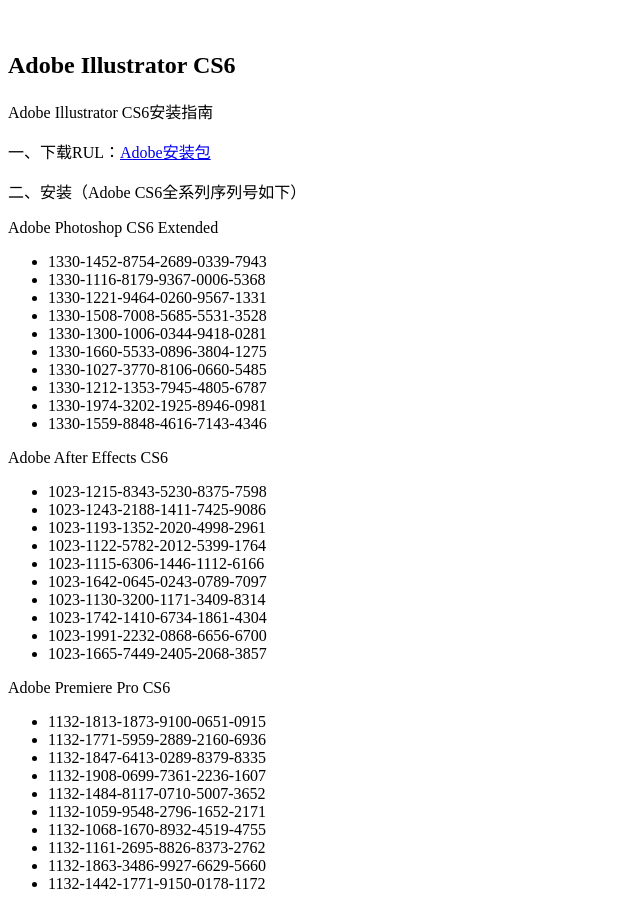
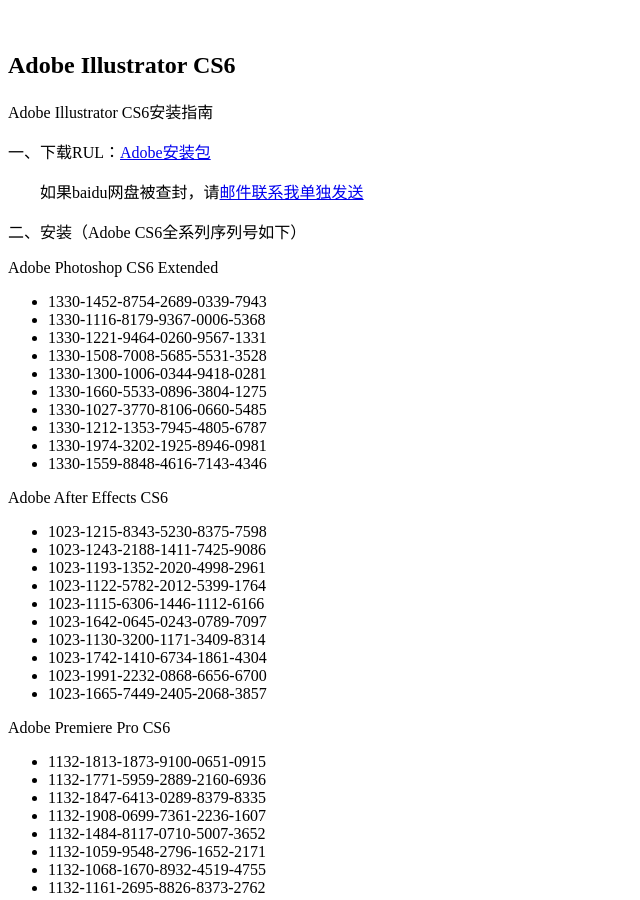
Before and after one commit to jeansheepfish/jekyll, a Jekyll site: the page built from _posts/2016-04-16-Adobe-Illustrator-CS6.html, in a window 1280 px wide and 900 px high. Shown: the whole window, without its empty margins (0-640 px from the left). Built offline with Jekyll 4.4.1, drawn with Linux system fonts in a browser that asks for light colours; nearby versions of some CDN libraries.

Commit message:
add mail to

```diff
--- a/_posts/2016-04-16-Adobe-Illustrator-CS6.html
+++ b/_posts/2016-04-16-Adobe-Illustrator-CS6.html
@@ -11,7 +11,8 @@
 <body>
 	<h2>{{ page.title }}</h2>
 	<p>Adobe Illustrator CS6安装指南</p>
-	<p>一、下载RUL：<a href="http://pan.baidu.com/s/1dFAtUeP">Adobe安装包</a></p></p>
+	<p>一、下载RUL：<a href="http://pan.baidu.com/s/1dFAtUeP">Adobe安装包</a></p>
+		<p style="text-indent:2em">如果baidu网盘被查封，请<a href="mailto:67215686@qq.com">邮件联系我单独发送</a></p>
 	<p>二、安装（Adobe CS6全系列序列号如下）</p>
 Adobe Photoshop CS6 Extended<br>
 <ul>
```
